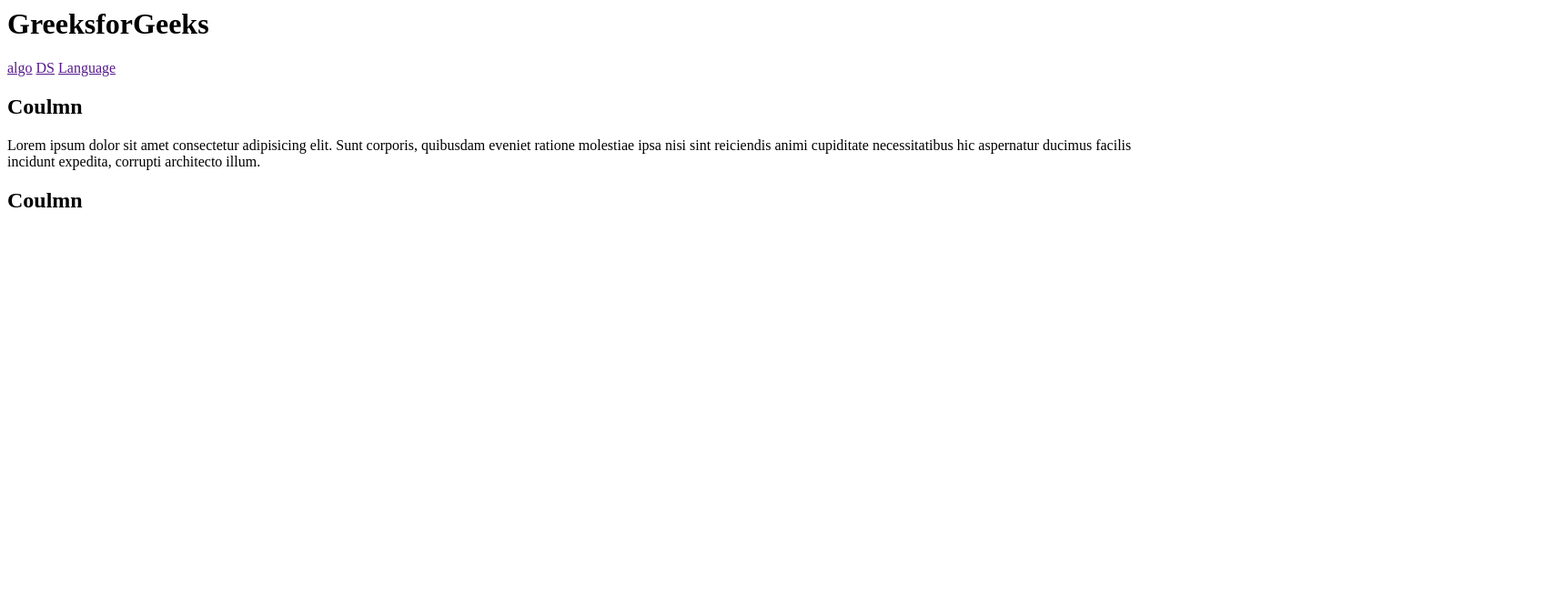
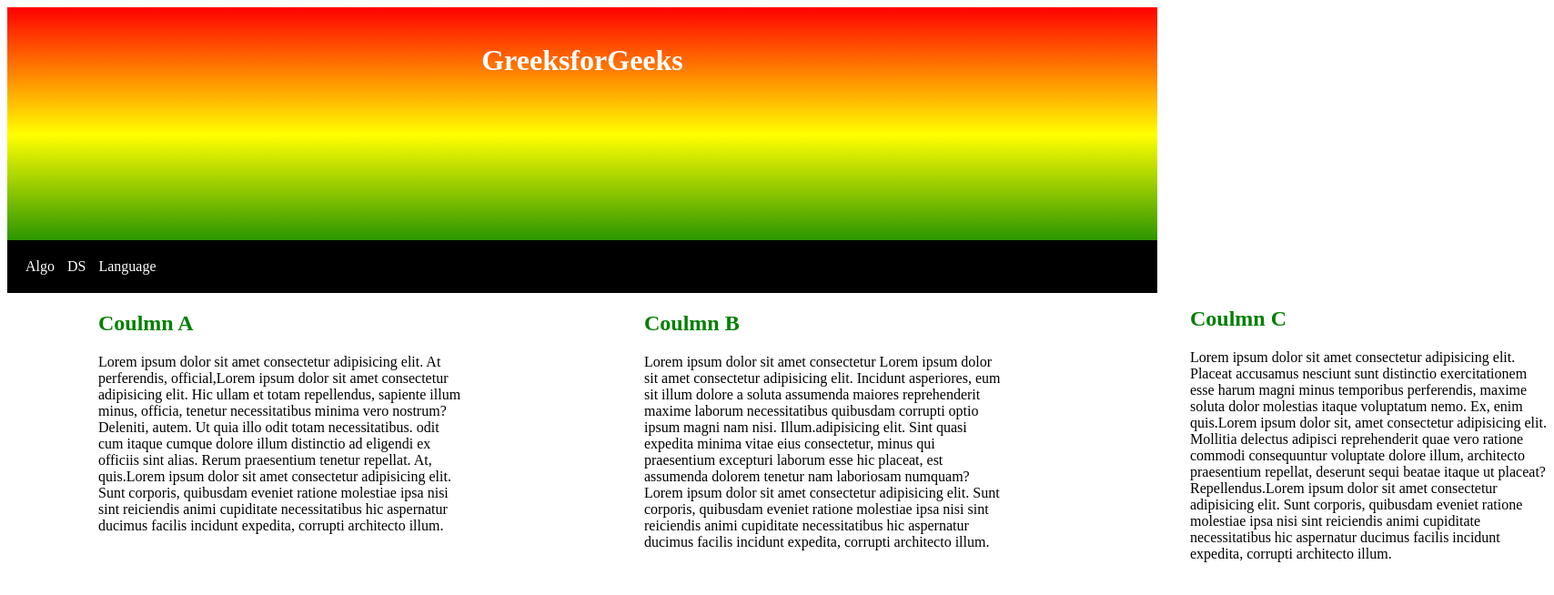
Before and after one commit to Aaadhi7/html, a plain HTML site: page task4.html in a window 1280 px wide. Shown: the whole page at 91% size, 1708 px wide, since content can reach past the window. Drawn offline with Linux system fonts and the light colour scheme.

Commit message:
external css

```diff
--- /dev/null
+++ b/task4.css
@@ -0,0 +1,82 @@
+.one h1{
+        height: 200px;
+        background-color: red; /* For browsers that do not support gradients */
+        background-image: linear-gradient(red, yellow, green);
+
+    padding-top: 40px;
+    padding-bottom: 40px;
+    text-align: center;
+    color: white;
+
+}
+.two {background-color: black;
+padding: 20px 10px 20px 20px;
+margin-top: -45;
+
+
+
+}
+.al{color: white;
+    text-decoration: none;
+}
+.ds{
+    color: white;
+    padding-left: 10;
+    text-decoration: none;
+}
+.la{
+    color: white;.three h2
+        color: green;
+        text-decoration: none;
+
+    padding-left: 10;
+}
+.three {
+    width: 400px;
+    height: 300;
+    margin-left: 100px;
+
+
+}
+.four{
+    width: 400px;
+    height: 300;
+    margin-left: 700px;
+    margin-top: -320px;
+}
+.five{
+    width: 400px;
+    height: 300;
+  margin-left: 1300px;
+    margin-top: -325px;
+}
+.three h2 {
+    color: green;
+}
+.four h2 {
+    color: green;
+}
+.five h2 {
+    color: green;
+
+}
+h1:hover {background-color: brown;
+color: blanchedalmond;}
+h2:hover{color: aqua;}
+
+
+.two:hover{
+    background-color: blueviolet;
+}
+.al:hover{color: chartreuse;}
+.ds:hover{color: rgb(255, 247, 10);}
+.la:hover{color: rgb(245, 21, 241);}
+.three p:hover{
+    color: rgb(32, 163, 196);
+}
+.four p:hover{
+    color: rgb(173, 125, 65);
+}
+.five p:hover{
+    color: rgb(157, 50, 150);
+}
--- a/task4.html
+++ b/task4.html
@@ -1,20 +1,29 @@
 <html>
     <head>
+        <link rel="stylesheet" href="task4.css">
         <title>task4</title>
     </head>
     <body>
         <div class="one">
         <h1>GreeksforGeeks</h1>
-    <a href="">algo</a>
-    <a href="">DS</a>
-    <a href="">Language</a>
-    </div>
-    <div class="two">
-        <h2 class="A">Coulmn</h2>
-        <p>Lorem ipsum dolor sit amet consectetur adipisicing elit. Sunt corporis, quibusdam eveniet ratione molestiae ipsa nisi sint reiciendis animi cupiditate necessitatibus hic aspernatur ducimus facilis incidunt expedita, corrupti architecto illum.</p>
+        </div>
+        <div class="two">
+    <a href="" class="al">Algo</a>
+    <a href="" class="ds">DS</a>
+    <a href="" class="la">Language</a>
     </div>
     <div class="three">
-        <h2>Coulmn</h2>
+        <h2>Coulmn A</h2>
+        <p>Lorem ipsum dolor sit amet consectetur adipisicing elit. At perferendis, official,Lorem ipsum dolor sit amet consectetur adipisicing elit. Hic ullam et totam repellendus, sapiente illum minus, officia, tenetur necessitatibus minima vero nostrum? Deleniti, autem. Ut quia illo odit totam necessitatibus. odit cum itaque cumque dolore illum distinctio ad eligendi ex officiis sint alias. Rerum praesentium tenetur repellat. At, quis.Lorem ipsum dolor sit amet consectetur adipisicing elit. Sunt corporis, quibusdam eveniet ratione molestiae ipsa nisi sint reiciendis animi cupiditate necessitatibus hic aspernatur ducimus facilis incidunt expedita, corrupti architecto illum.</p>
+    </div>
+    <div class="four">
+        <h2>Coulmn B</h2>
+        <p>Lorem ipsum dolor sit amet consectetur Lorem ipsum dolor sit amet consectetur adipisicing elit. Incidunt asperiores, eum sit illum dolore a soluta assumenda maiores reprehenderit maxime laborum necessitatibus quibusdam corrupti optio ipsum magni nam nisi. Illum.adipisicing elit. Sint quasi expedita minima vitae eius consectetur, minus qui praesentium excepturi laborum esse hic placeat, est assumenda dolorem tenetur nam laboriosam numquam?Lorem ipsum dolor sit amet consectetur adipisicing elit. Sunt corporis, quibusdam eveniet ratione molestiae ipsa nisi sint reiciendis animi cupiditate necessitatibus hic aspernatur ducimus facilis incidunt expedita, corrupti architecto illum.</p>
+    </div>
+
+    <div class="five">
+        <h2>Coulmn C </h2>
+        <p>Lorem ipsum dolor sit amet consectetur adipisicing elit. Placeat accusamus nesciunt sunt distinctio exercitationem esse harum magni minus temporibus perferendis, maxime soluta dolor molestias itaque voluptatum nemo. Ex, enim quis.Lorem ipsum dolor sit, amet consectetur adipisicing elit. Mollitia delectus adipisci reprehenderit quae vero ratione commodi consequuntur voluptate dolore illum, architecto praesentium repellat, deserunt sequi beatae itaque ut placeat? Repellendus.Lorem ipsum dolor sit amet consectetur adipisicing elit. Sunt corporis, quibusdam eveniet ratione molestiae ipsa nisi sint reiciendis animi cupiditate necessitatibus hic aspernatur ducimus facilis incidunt expedita, corrupti architecto illum.</p>
     </div>
 
 
```
